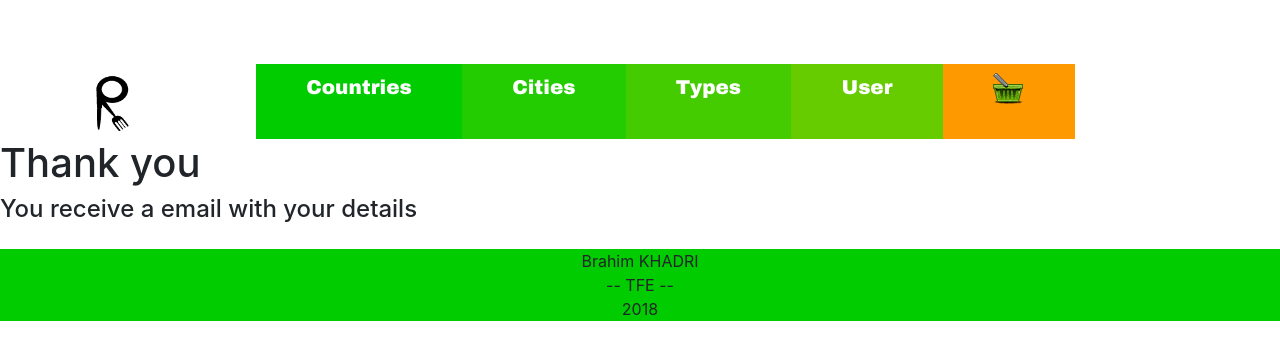
After one commit to bramsobrahms/restonline, a Symfony app: template templates/order/proof.html.twig in a window 1280 px wide. The commit adds this page. Shown: the top 360 px of the page. Run offline with Twig, Linux system fonts and the light colour scheme; the template is opened without the code that fills it, so the values that code supplies are empty; some libraries are stand-ins or nearby versions.

Commit message:
Create proof for after payment, correct css for contact

```diff
--- a/public/dist/css/styles.css
+++ b/public/dist/css/styles.css
@@ -290,7 +290,7 @@ td{
  type/index.html.twig
 */
 #Formcontact{
-	margin-left:auto;
+	text-align: center;
 }
 
 #titleForm{
@@ -300,7 +300,9 @@ td{
 .h6form{
 	margin-top:1%;
 }
+
 #captcha{
 	margin-top:1.5%;
 	margin-bottom:1.5%;
+	margin-left: 40%;
 }
--- a/src/Controller/ContactController.php
+++ b/src/Controller/ContactController.php
@@ -5,6 +5,7 @@ namespace App\Controller;
 use Symfony\Bundle\FrameworkBundle\Controller\AbstractController;
 use Symfony\Component\Routing\Annotation\Route;
 use Symfony\Component\HttpFoundation\Request;
+
 
 class ContactController extends AbstractController
 {
@@ -54,7 +55,7 @@ class ContactController extends AbstractController
         // In this case we'll use the ZOHO mail services.
         // If your service is another, then read the following article to know which smpt code to use and which port
         // http://ourcodeworld.com/articles/read/14/swiftmailer-send-mails-from-php-easily-and-effortlessly
-        $transport = \Swift_SmtpTransport::newInstance('smtp.zoho.com', 465,'ssl')
+        $transport = \Swift_SmtpTransport::newInstance('localhost', 25)
             ->setUsername($myappContactMail)
             ->setPassword($myappContactPassword);
 
--- a/src/Controller/OrderController.php
+++ b/src/Controller/OrderController.php
@@ -30,15 +30,15 @@ class OrderController extends AbstractController
         $token = $_POST['stripeToken'];
 
         $charge = \Stripe\Charge::create([
-            'amount' => 2000,
+            'amount' => 500,
             'currency' => 'eur',
-            'description' => 'test1',
+            'description' => 'resto.name',
             'source' => $token,
             'statement_descriptor' => 'Jean',
             'metadata' => ['order_id' => 6735],
         ]);
 
-        return $this->render('order/index.html.twig');
+        return $this->render('order/proof.html.twig');
 
     }
 
--- a/templates/contact/index.html.twig
+++ b/templates/contact/index.html.twig
@@ -4,7 +4,7 @@
 
 {% block body %}
 
-    <div id="Formcontact">
+    <div id="Formcontact" >
 
         <h1 id="titleForm">Contact form</h1>
         {{ form_start(form) }}
--- a/templates/order/index.html.twig
+++ b/templates/order/index.html.twig
@@ -5,7 +5,7 @@
 	<script
 	  src="https://checkout.stripe.com/checkout.js" class="stripe-button"
 	  data-key="pk_test_jLKK1NFImPeoJm9q6y85K7Wp"
-	  data-amount="2000"
+	  data-amount="500"
 	  data-name="Restonline"
 	  data-description="The bill"
 	  data-image="https://stripe.com/img/documentation/checkout/marketplace.png"
--- /dev/null
+++ b/templates/order/proof.html.twig
@@ -0,0 +1,7 @@
+{% extends "base.html.twig" %}
+
+{% block body %}
+<h1> Thank you </h1>
+
+<h4> You receive a email with your details </h4>
+{% endblock %}
--- a/templates/types/index.html.twig
+++ b/templates/types/index.html.twig
@@ -74,7 +74,7 @@
 							<hr />
 							{{typeMeat.phone}}
 							<hr />
-							<a href="{{ path('contact')}}" style="font-size: 15px; color: red;">{{typeMeat.email}}</a><br />
+							<a href="{{ path('contact')}}" style="font-size: 15px; color:#620806;">{{typeMeat.email}}</a><br />
 							<a href="{{typeMeat.website}}" target="_blank" id="dietMeat"> Official website </a>
 						</p>
 					</div>
```
